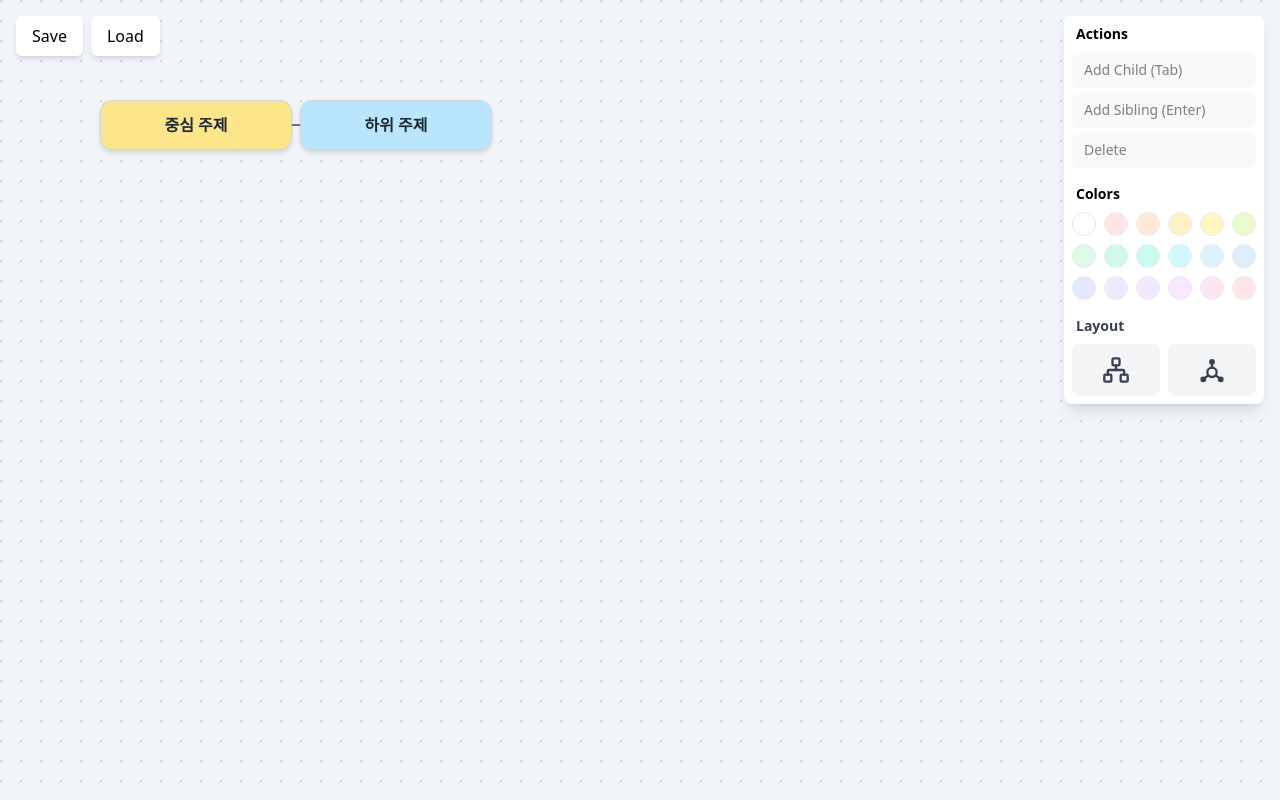
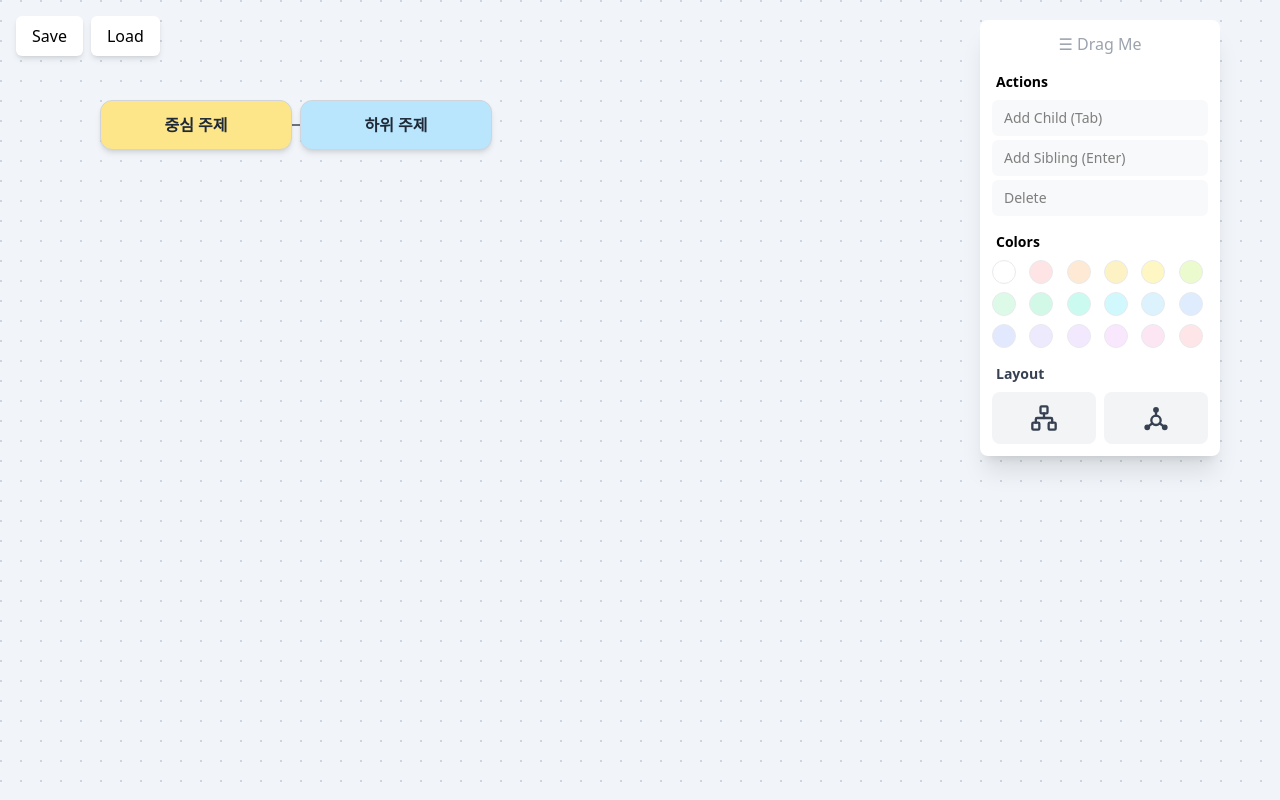
Before and after one commit to gksqls9735/mind-map, a React (Vite) app: page / in a window 1280 px wide. Built offline with nearby package versions, Linux system fonts and the light colour scheme.

Commit message:
Feat: Implement drag functionality for the Toolbar component

```diff
--- a/src/component/toolbar.tsx
+++ b/src/component/toolbar.tsx
@@ -3,17 +3,107 @@ import { RadialIcon } from "@/constants/icon";
 import { useNodeActions } from "@/hooks/use-node-actions";
 import { useMindMapStore } from "@/store/store";
 import { Network } from 'lucide-react';
+import { useEffect, useRef, useState } from "react";
 
 export default function Toolbar() {
   const { selectedNodeId, updateNodeColor, autoLayout, layoutMode } = useMindMapStore();
   const { createChildNode, createSiblingNode, removeNode, canAddSibling } = useNodeActions();
+
+  const [position, setPosition] = useState<{ x: number; y: number; }>({ x: window.innerWidth - 300, y: 20 });
+  const [isDragging, setIsDragging] = useState<boolean>(false);
+
+  const dragStartRef = useRef<{ mouseX: number, mouseY: number, toolbarX: number, toolbarY: number } | null>(null);
+  const toolbarRef = useRef<HTMLDivElement>(null);
+
+  useEffect(() => {
+    const handleMouseMove = (e: MouseEvent) => {
+      if (!dragStartRef.current || !toolbarRef.current) return;
+
+      const dx = e.clientX - dragStartRef.current.mouseX;
+      const dy = e.clientY - dragStartRef.current.mouseY;
+      let newX = dragStartRef.current.toolbarX + dx;
+      let newY = dragStartRef.current.toolbarY + dy;
+
+      const toolbarWidth = toolbarRef.current.offsetWidth;
+      const toolbarHeight = toolbarRef.current.offsetHeight;
+      const windowWidth = window.innerWidth;
+      const windowHeight = window.innerHeight;
+
+      const PADDING = 10;
+
+      newX = Math.max(PADDING, Math.min(newX, windowWidth - toolbarWidth - PADDING));
+      newY = Math.max(PADDING, Math.min(newY, windowHeight - toolbarHeight - PADDING));
+
+      setPosition({ x: newX, y: newY });
+    };
+
+    const handleMouseUp = () => setIsDragging(false);
+
+    if (isDragging) {
+      window.addEventListener('mousemove', handleMouseMove);
+      window.addEventListener('mouseup', handleMouseUp);
+    }
+
+    return () => {
+      window.removeEventListener('mousemove', handleMouseMove);
+      window.removeEventListener('mouseup', handleMouseUp);
+    };
+  }, [isDragging]);
+
+  useEffect(() => {
+    const handleResize = () => {
+      const toolbarElement = toolbarRef.current;
+      if (!toolbarElement) return;
+
+      const PADDING = 10;
+
+      setPosition(prev => {
+        const toolbarWidth = toolbarElement.offsetWidth;
+        const toolbarHeight = toolbarElement.offsetHeight;
+        const windowWidth = window.innerWidth;
+        const windowHeight = window.innerHeight;
+
+        const newX = Math.max(PADDING, Math.min(prev.x, windowWidth - toolbarWidth - PADDING));
+        const newY = Math.max(PADDING, Math.min(prev.y, windowHeight - toolbarHeight - PADDING));
+
+        return { x: newX, y: newY };
+      });
+    };
+
+    window.addEventListener('resize', handleResize);
+    return () => window.removeEventListener('resize', handleResize);
+  }, []);
+
+  const handleMouseDown = (e: React.MouseEvent<HTMLDivElement>) => {
+    setIsDragging(true);
+    dragStartRef.current = {
+      mouseX: e.clientX,
+      mouseY: e.clientY,
+      toolbarX: position.x,
+      toolbarY: position.y,
+    }
+  }
 
   const handleColorChange = (color: string) => {
     if (selectedNodeId) updateNodeColor(selectedNodeId, color);
   };
 
   return (
-    <div className="absolute top-4 right-4 z-10 p-2 bg-white rounded-lg shadow-lg flex flex-col gap-4">
+    <div
+      ref={toolbarRef}
+      className="absolute z-10 p-3 bg-white rounded-lg shadow-xl flex flex-col gap-4 w-60"
+      style={{
+        left: `${position.x}px`,
+        top: `${position.y}px`,
+      }}
+    >
+      <div
+        className="w-full text-center cursor-move text-gray-400"
+        onMouseDown={handleMouseDown}
+      >
+        &#x2630; Drag Me
+      </div>
+
       <div>
         <h3 className="font-bold text-sm mb-2 px-1">Actions</h3>
         <div className="flex flex-col gap-1">
```
